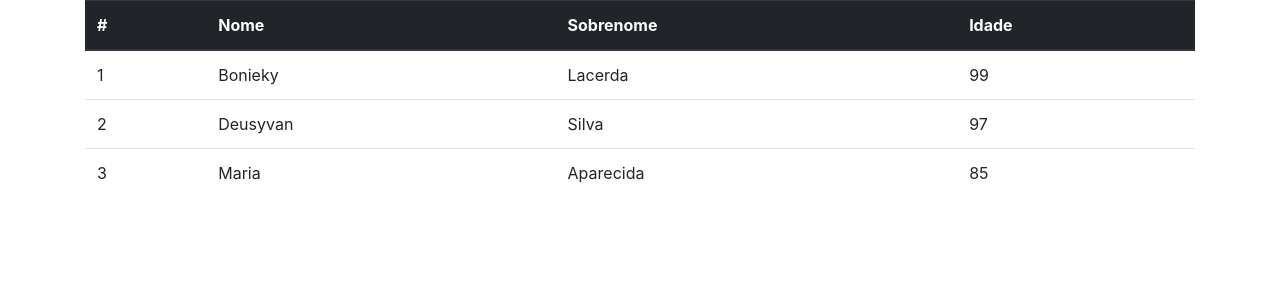
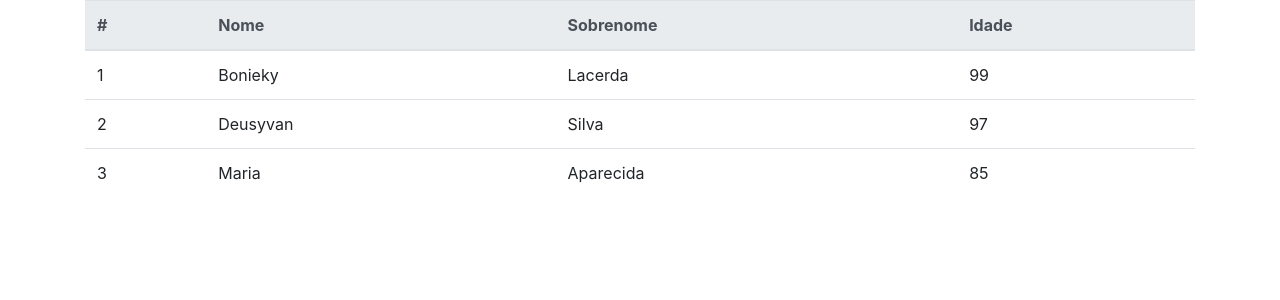
Before and after one commit to deusyvan/bootstrap4, a PHP site: page / in a window 1280 px wide. Shown: the top 300 px of the page. Run offline with PHP 8.4, Linux system fonts and the light colour scheme.

Commit message:
Estilizando melhor o cabeçalho com tema claro

```diff
--- a/index.php
+++ b/index.php
@@ -16,7 +16,7 @@
 		<div class="container">
 
 			<table class="table ">
-				<thead class="thead-dark">
+				<thead class="thead-light">
     				<tr>
     					<th>#</th>
     					<th>Nome</th>
```
